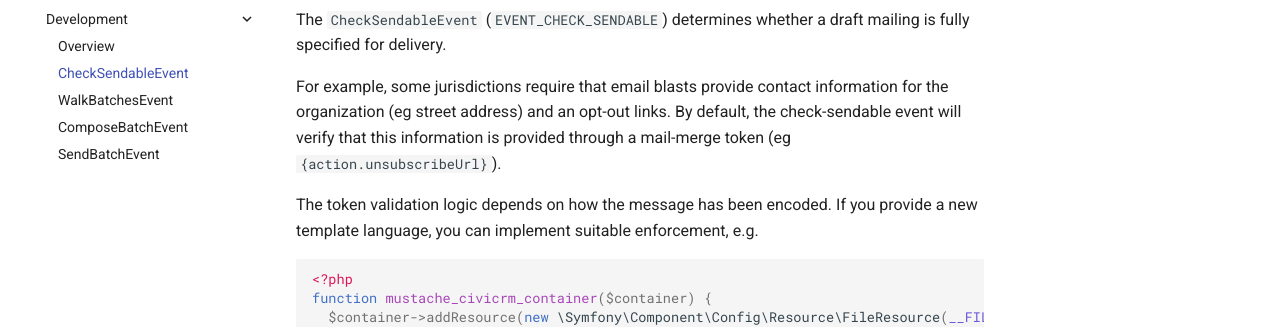
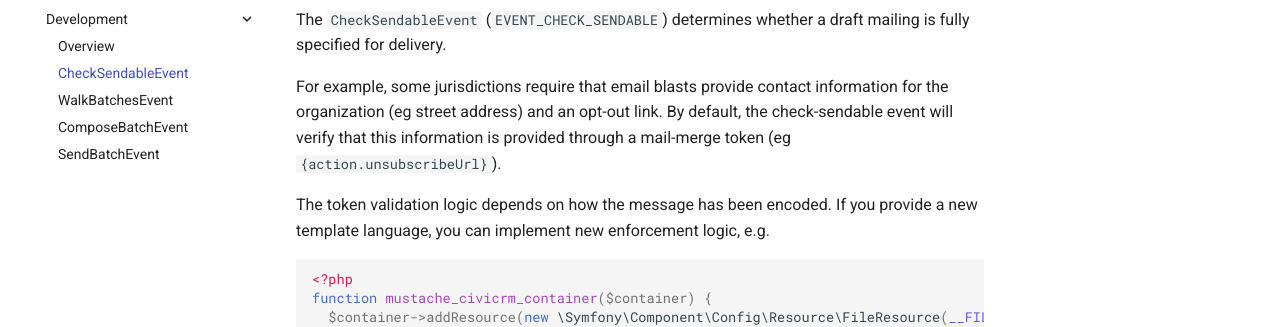
Before and after one commit to civicrm/org.civicrm.flexmailer, an MkDocs documentation site: the page built from docs/develop/CheckSendableEvent.md, in a window 1280 px wide. Shown: the part 173-500 px from the top of the page. Built offline with MkDocs 1.6.1 and Material for MkDocs 9.7.7, drawn with Linux system fonts in a browser that asks for light colours; comment, search, counter and statistics services are not loaded; old or Windows-style settings are respelled for this version of MkDocs.

Commit message:
CRM-21472 - Document CheckSendableEvent - Tweak prose

```diff
--- a/docs/develop/CheckSendableEvent.md
+++ b/docs/develop/CheckSendableEvent.md
@@ -1,12 +1,12 @@
 The `CheckSendableEvent` (`EVENT_CHECK_SENDABLE`) determines whether a draft mailing is fully specified for delivery.
 
 For example, some jurisdictions require that email blasts provide contact
-information for the organization (eg street address) and an opt-out links.
+information for the organization (eg street address) and an opt-out link.
 By default, the check-sendable event will verify that this information is
 provided through a mail-merge token (eg `{action.unsubscribeUrl}`).
 
 The token validation logic depends on how the message has been encoded.  If
-you provide a new template language, you can implement suitable enforcement,
+you provide a new template language, you can implement new enforcement logic,
 e.g.
 
 
```
